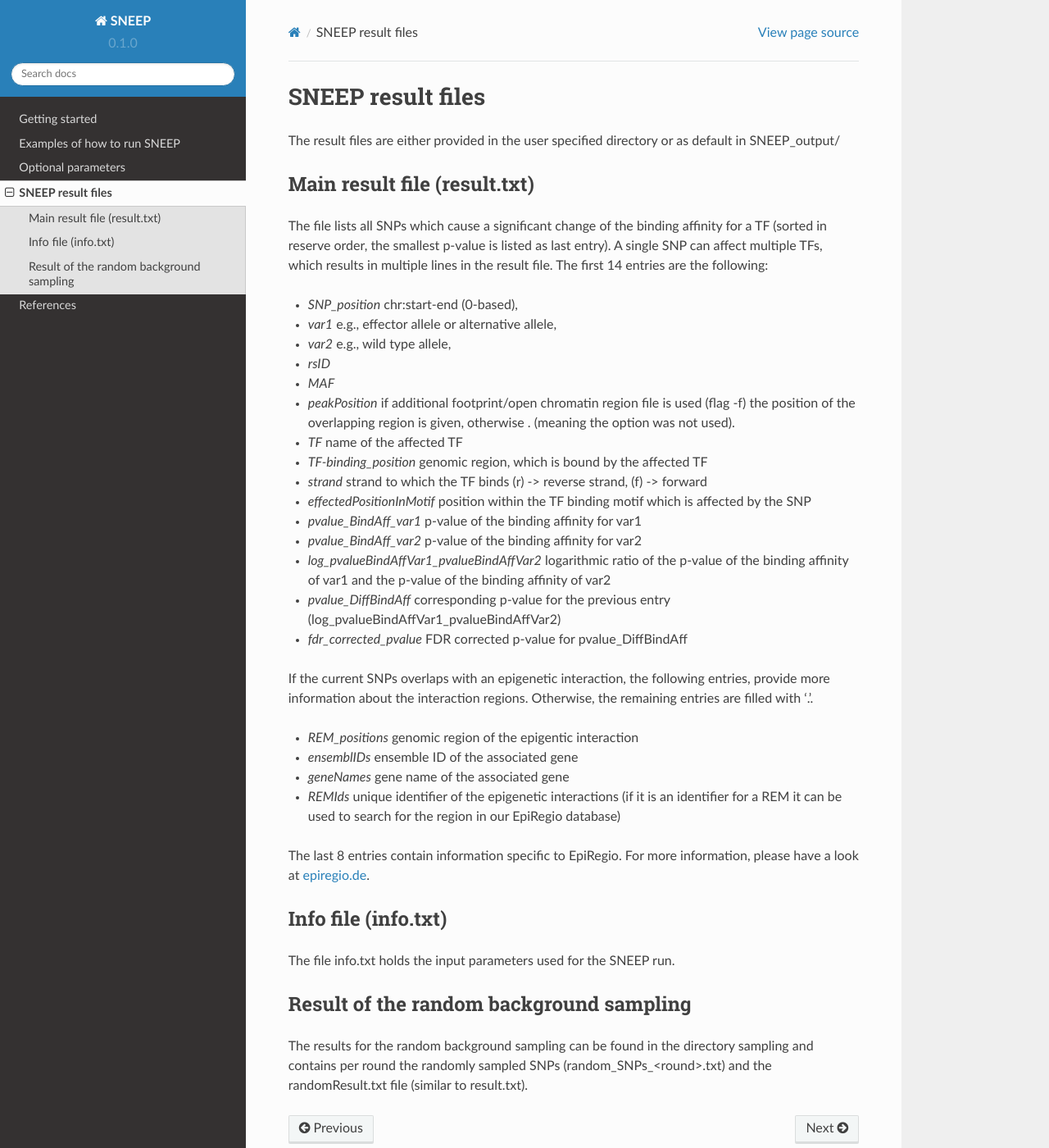
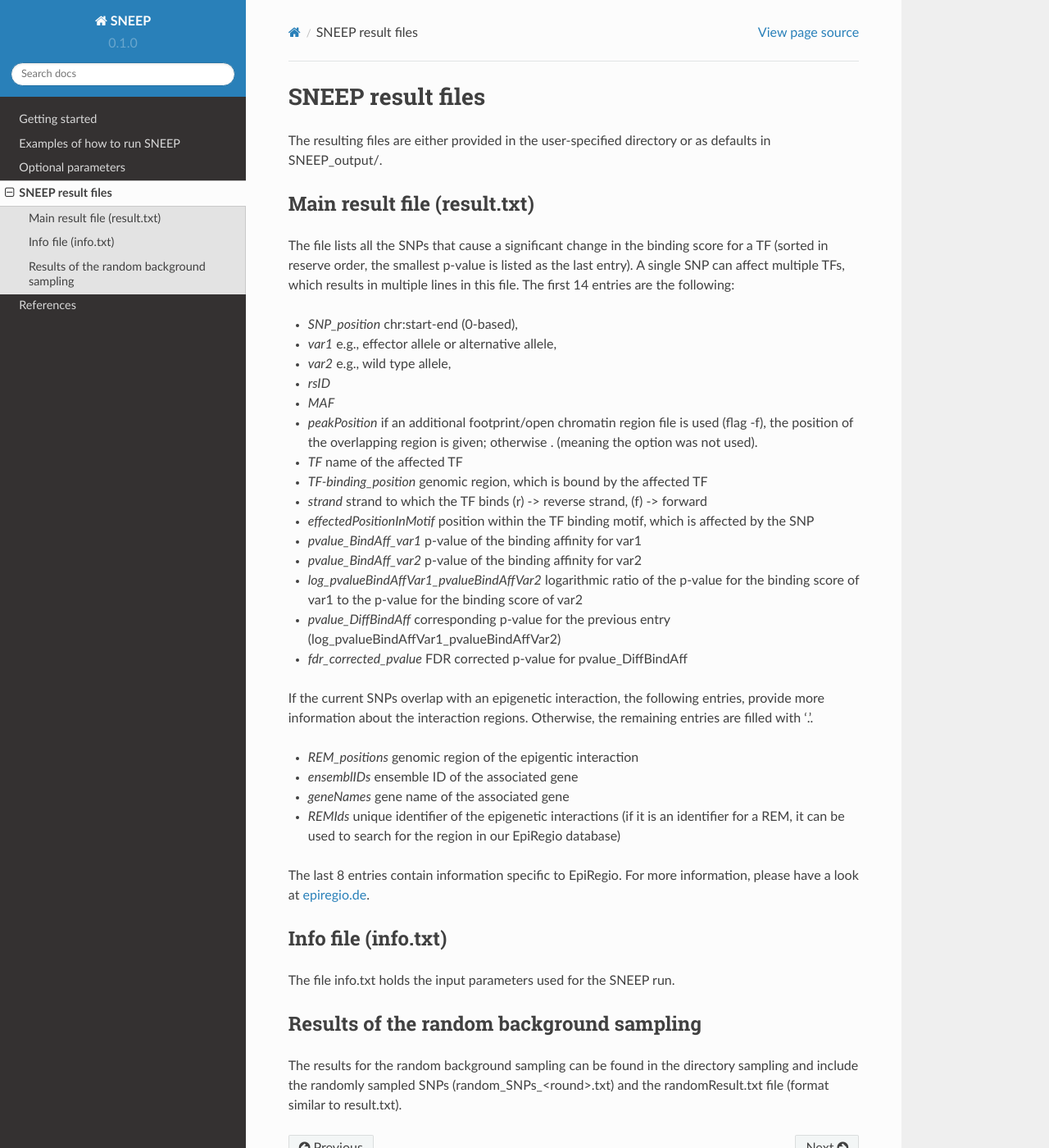
Before and after one commit to SchulzLab/SNEEP, a Sphinx documentation site: the page built from docs/results.rst, in a window 1280 px wide and 1400 px high. Shown: the whole window at 82% size. Built offline with Sphinx 7.4.7 and the Read the Docs theme 2.0.0, drawn with Linux system fonts in a browser that asks for light colours; pages that are not in the unit, such as notebooks, are missing from menus.

Commit message:
Update results.rst

```diff
--- a/docs/results.rst
+++ b/docs/results.rst
@@ -2,35 +2,35 @@
 SNEEP result files
 ====================
 
-The result files are either provided in the user specified directory or as default in SNEEP_output/
+The resulting files are either provided in the user-specified directory or as defaults in SNEEP_output/.
 
 Main result file (result.txt)
 ==============================
 
-The file lists all SNPs which cause a significant change of the binding affinity for a TF (sorted in reserve order, the smallest p-value is listed as last entry).  A single SNP can affect multiple TFs, which results in multiple lines in the result file. The first 14 entries are the following:
+The file lists all the SNPs that cause a significant change in the binding score for a TF (sorted in reserve order, the smallest p-value is listed as the last entry). A single SNP can affect multiple TFs, which results in multiple lines in this file. The first 14 entries are the following:
 
 -	*SNP_position* chr:start-end (0-based),
 -	*var1* e.g., effector allele or alternative allele,
 -	*var2* e.g., wild type allele,
 -	*rsID*
 -	*MAF*
--	*peakPosition* if additional footprint/open chromatin region file is used (flag -f) the position of the overlapping region is given, otherwise . (meaning the option was not used).
+-	*peakPosition* if an additional footprint/open chromatin region file is used (flag -f), the position of the overlapping region is given; otherwise . (meaning the option was not used).
 -	*TF* name of the affected TF
 -	*TF-binding_position* genomic region, which is bound by the affected TF
 -	*strand* strand to which the TF binds (r) -> reverse strand, (f) -> forward
--	*effectedPositionInMotif* position within the TF binding motif which is affected by the SNP
+-	*effectedPositionInMotif* position within the TF binding motif, which is affected by the SNP
 -	*pvalue_BindAff_var1* p-value of the binding affinity for var1
 -	*pvalue_BindAff_var2* p-value of the binding affinity for var2
--	*log_pvalueBindAffVar1_pvalueBindAffVar2* logarithmic ratio of the p-value of the binding affinity of var1 and the p-value of the binding affinity of var2
+-	*log_pvalueBindAffVar1_pvalueBindAffVar2* logarithmic ratio of the p-value for the binding score of var1 to the p-value for the binding score of var2
 -	*pvalue_DiffBindAff* corresponding p-value for the previous entry (log_pvalueBindAffVar1_pvalueBindAffVar2)
 -	*fdr_corrected_pvalue* FDR corrected p-value for pvalue_DiffBindAff
 
-If the current SNPs overlaps with an epigenetic interaction, the following entries, provide more information about the interaction regions. Otherwise, the remaining entries are filled with ‘.’.
+If the current SNPs overlap with an epigenetic interaction, the following entries, provide more information about the interaction regions. Otherwise, the remaining entries are filled with ‘.’.
 
 -	*REM_positions* genomic region of the epigentic interaction
 -	*ensemblIDs* ensemble ID of the associated gene
 -	*geneNames* gene name of the associated gene
--	*REMIds* unique identifier of the epigenetic interactions (if it is an identifier for a REM it can be used to search for the region in our EpiRegio database)
+-	*REMIds* unique identifier of the epigenetic interactions (if it is an identifier for a REM, it can be used to search for the region in our EpiRegio database)
 
 The last 8 entries contain information specific to EpiRegio. For more information, please have a look at `epiregio.de <https://epiregio.de>`_.
 
@@ -40,7 +40,7 @@
 
 The file info.txt holds the input parameters used for the SNEEP run.
 
-Result of the random background sampling
+Results of the random background sampling
 =========================================
 
-The results for the random background sampling can be found in the directory sampling and contains per round the randomly sampled SNPs (random_SNPs_<round>.txt) and the randomResult.txt file (similar to result.txt).
+The results for the random background sampling can be found in the directory sampling and include the randomly sampled SNPs (random_SNPs_<round>.txt) and the randomResult.txt file (format similar to result.txt).
```
